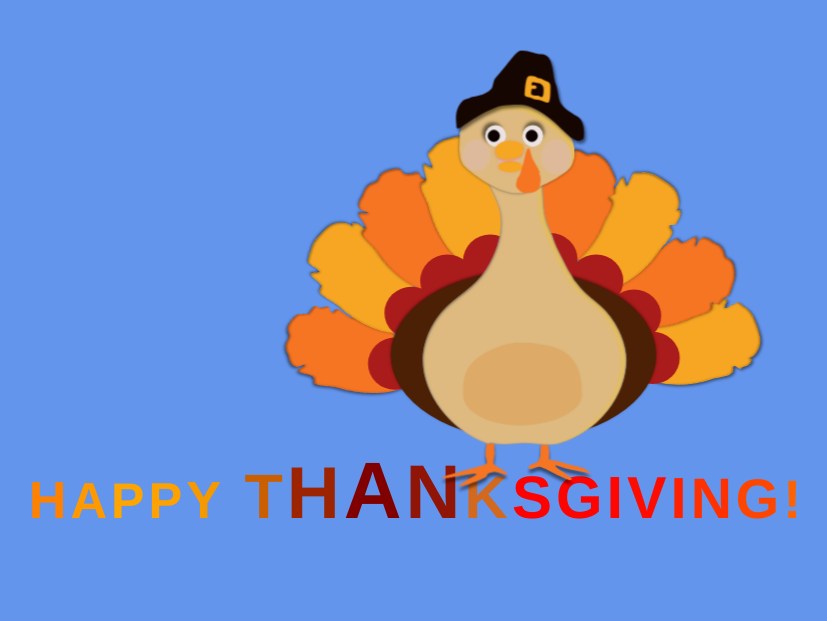
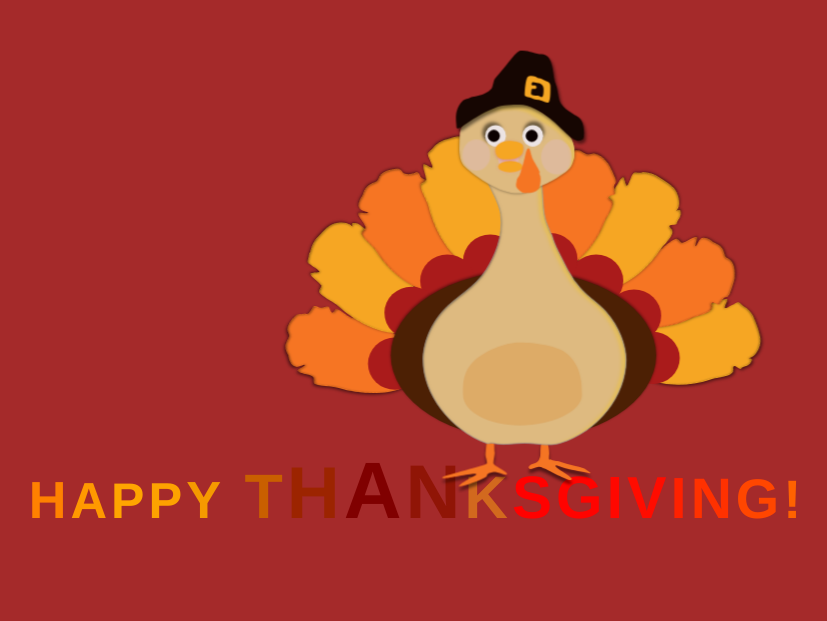
Before and after one commit to CoachLDEW3/WEB--GIVING-THANKS--2024--, a plain HTML site: page index.html in a window 1280 px wide. Shown: the whole page, without its empty margins (225-1052 px from the left). Drawn offline with Linux system fonts and the light colour scheme.

Commit message:
Update style.css

```diff
--- a/style.css
+++ b/style.css
@@ -1,5 +1,5 @@
 body {
-	background: #6495ed;
+	background: brown;
 }
 
 #turkey {
```
